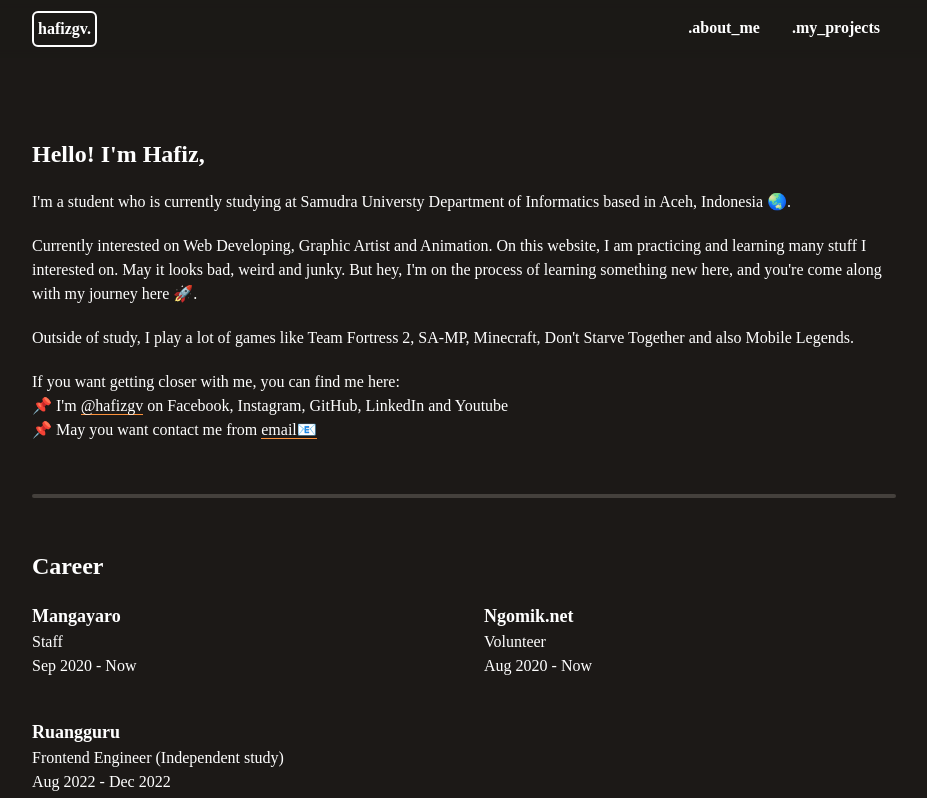
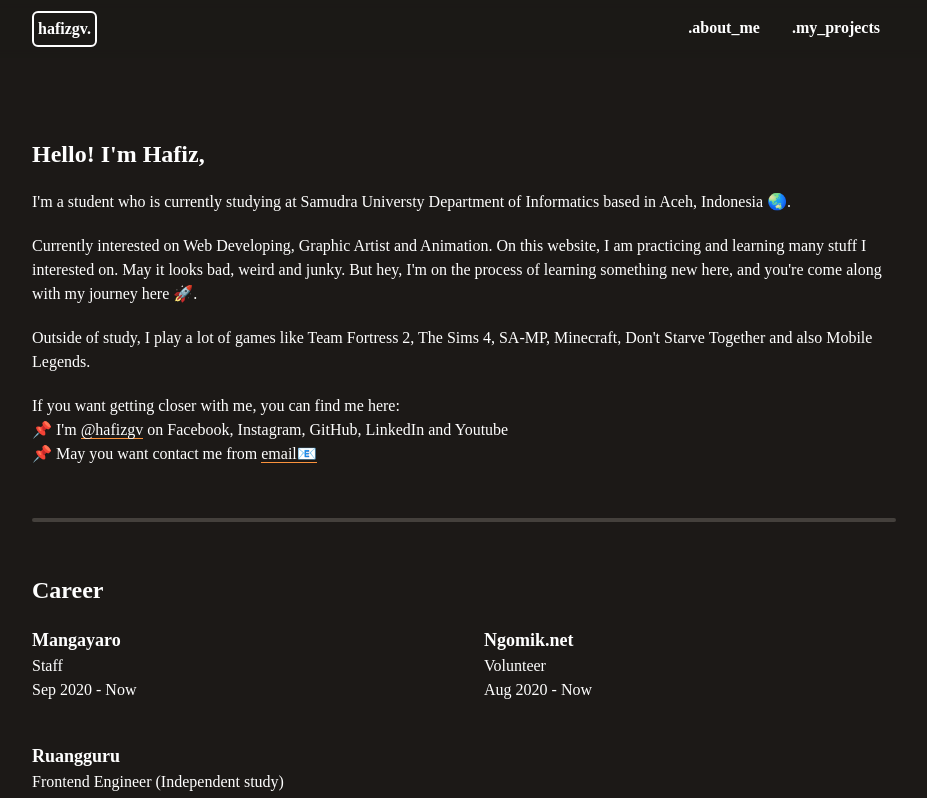
Before and after one commit to hafizgv/personal-web, a Next.js app: page /about in a window 1280 px wide. Shown: the top 798 px of the page, without its empty margins (176-1103 px from the left). Built offline with nearby package versions, Linux system fonts and the light colour scheme.

Commit message:
add text to about me

```diff
--- a/pages/about.js
+++ b/pages/about.js
@@ -17,10 +17,10 @@ const About = () => {
                 <p>I'm a student who is currently studying at Samudra Universty Department of Informatics based in Aceh, Indonesia 🌏.</p>
                 <p>Currently interested on Web Developing, Graphic Artist and Animation. On this website, I am practicing and learning many stuff I interested on.
                     May it looks bad, weird and junky. But hey, I'm on the process of learning something new here, and you're come along with my journey here 🚀. </p>
-                <p>Outside of study, I play a lot of games like Team Fortress 2, SA-MP, Minecraft, Don't Starve Together and also Mobile Legends.</p>
+                <p>Outside of study, I play a lot of games like Team Fortress 2, The Sims 4, SA-MP, Minecraft, Don't Starve Together and also Mobile Legends.</p>
                 <p>If you want getting closer with me, you can find me here:
                     <br/>📌 I'm <span className='border-b border-b-orange-400'>@hafizgv</span> on <Link className='hover:text-blue-400' href='https://www.facebook.com/hafiz.gv/' target='_blank'>Facebook</Link>, <Link className='hover:text-pink-400' href='https://www.instagram.com/hafizgv/' target='_blank'>Instagram</Link>, <Link href='https://github.com/hafizgv' target='_blank' className='hover:text-gray-400'>GitHub</Link>, <Link className='hover:text-cyan-400' href='https://www.linkedin.com/in/hafizgv/' target='_blank'>LinkedIn</Link> and <Link className='hover:text-red-400' href='https://www.youtube.com/@hafizgv' target='_blank'>Youtube</Link>
-                    <br/>📌 May you want contact me from <Link className='border-b border-b-orange-400' href='mailto:hafizgv@gmail.com' target='_blank'>email📧</Link>
+                    <br/>📌 May you want contact me from <Link className='border-b border-b-orange-400 hover:bg-orange-500' href='mailto:hafizgv@gmail.com' target='_blank'>email📧</Link>
                 </p>
                 <div className='bg-stone-700 rounded-sm h-1 w-full my-8'></div>
                 <h1 className='font-bold text-2xl'>Career</h1>
```
